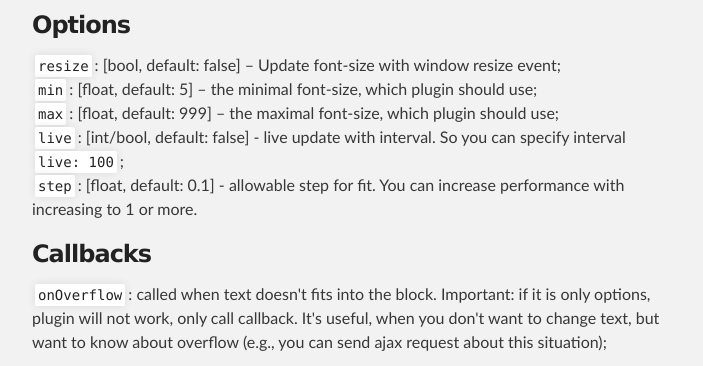
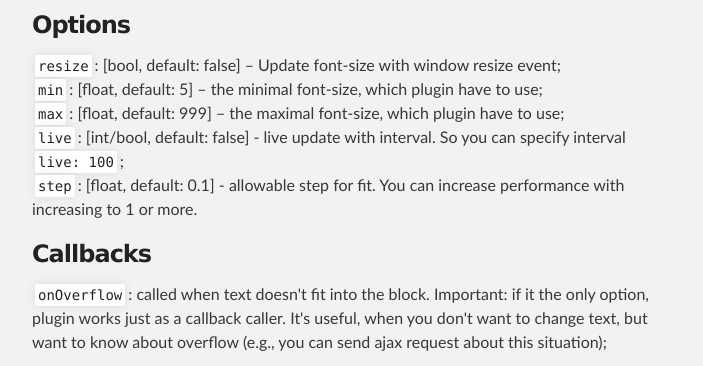
Before and after one commit to f0rmat1k/Flex-text, a plain HTML site: page index.html in a window 1280 px wide. Shown: the part 791-1157 px from the top of the page, without its empty margins (288-991 px from the left). Drawn offline with Linux system fonts and the light colour scheme; a script that the page names is missing.

Commit message:
fixed errors

```diff
--- a/index.html
+++ b/index.html
@@ -125,15 +125,15 @@
 <a name="options" class="anchor" href="#options"><span class="octicon octicon-link"></span></a>Options</h3>
 
 <p><code>resize</code>: [bool, default: false] – Update font-size with window resize event;<br>
-<code>min</code>: [float, default: 5] – the minimal font-size, which plugin should use;<br>
-<code>max</code>: [float, default: 999] – the maximal font-size, which plugin should use;<br>
+<code>min</code>: [float, default: 5] – the minimal font-size, which plugin have to use;<br>
+<code>max</code>: [float, default: 999] – the maximal font-size, which plugin have to use;<br>
 <code>live</code>: [int/bool, default: false] - live update with interval. So you can specify interval <code>live: 100</code>;<br>
 <code>step</code>: [float, default: 0.1] - allowable step for fit. You can increase performance with increasing to 1 or more.</p>
 
 <h3>
 <a name="callbacks" class="anchor" href="#callbacks"><span class="octicon octicon-link"></span></a>Callbacks</h3>
 
-<p><code>onOverflow</code>: called when text doesn't fits into the block. Important: if it is only options, plugin will not work, only call callback.
+<p><code>onOverflow</code>: called when text doesn't fit into the block. Important: if it the only option, plugin works just as a callback caller.
 It's useful, when you don't want to change text, but want to know about overflow (e.g., you can send ajax request about this situation);</p>
 
 <h3>
```
